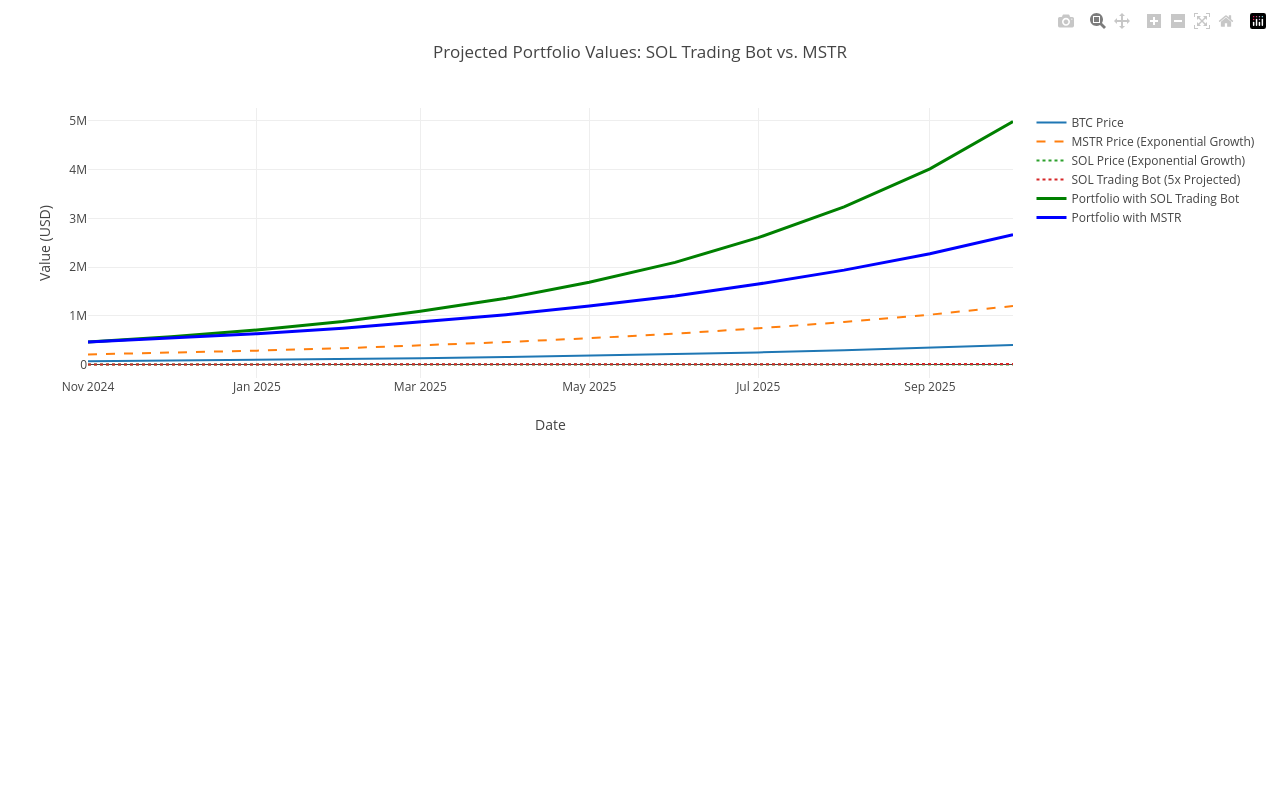
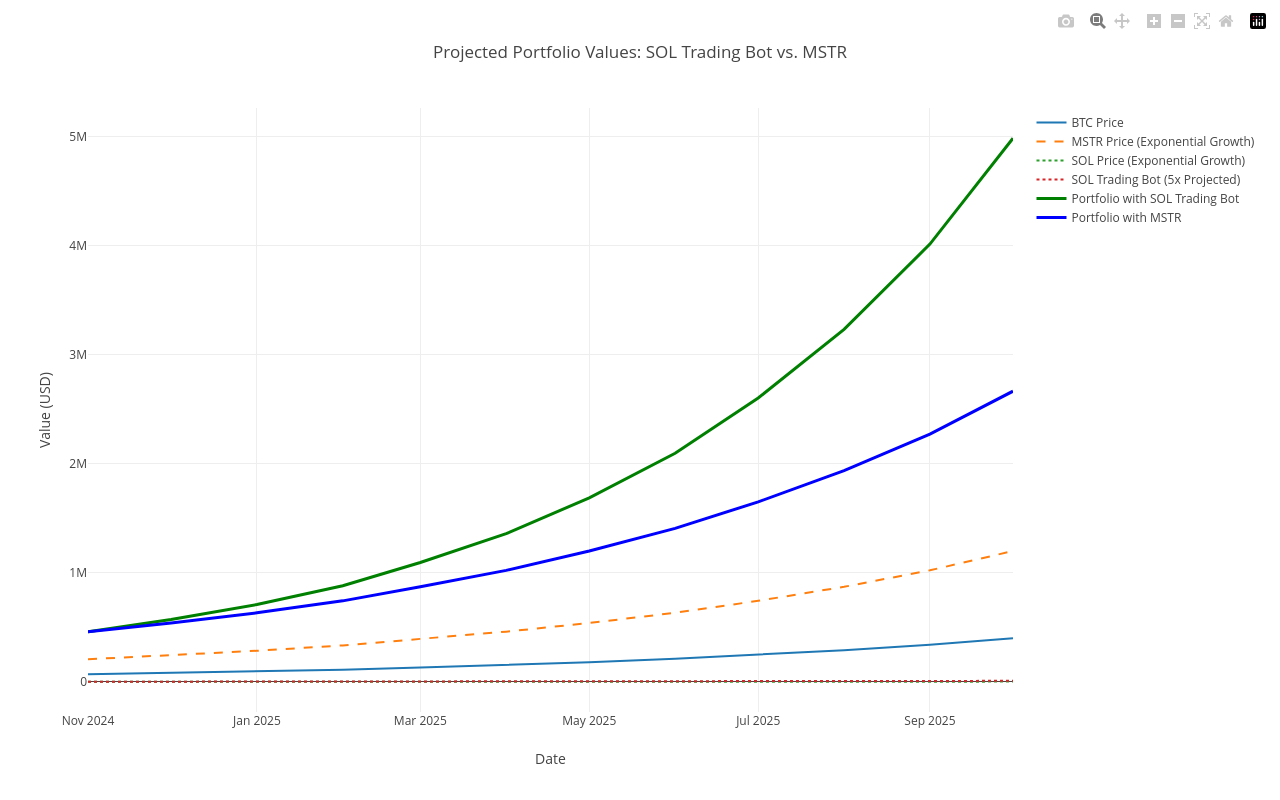
Before and after one commit to pablitomillenios2000/MSTR-SOL-Predictor, a plain HTML site: page index.html in a window 1280 px wide. Drawn offline with nearby package versions, Linux system fonts and the light colour scheme.

Commit message:
fullscreen

```diff
--- a/index.html
+++ b/index.html
@@ -8,7 +8,7 @@
     <script src="libraries/plotly.js"></script>
 </head>
 <body>
-    <div id="chart"></div>
+    <div id="chart" style="height: 98vh;"></div>
 </body>
     <!-- Include the external JavaScript file -->
     <script src="script.js"></script>
```
